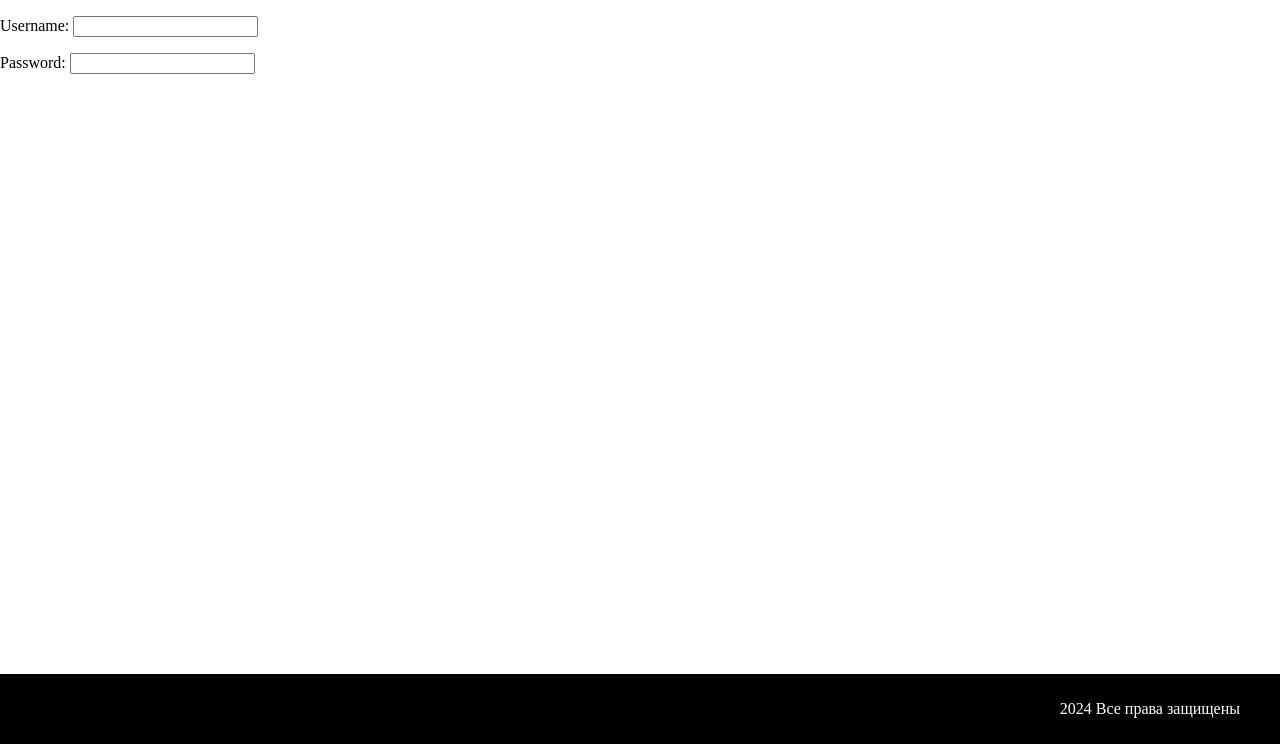
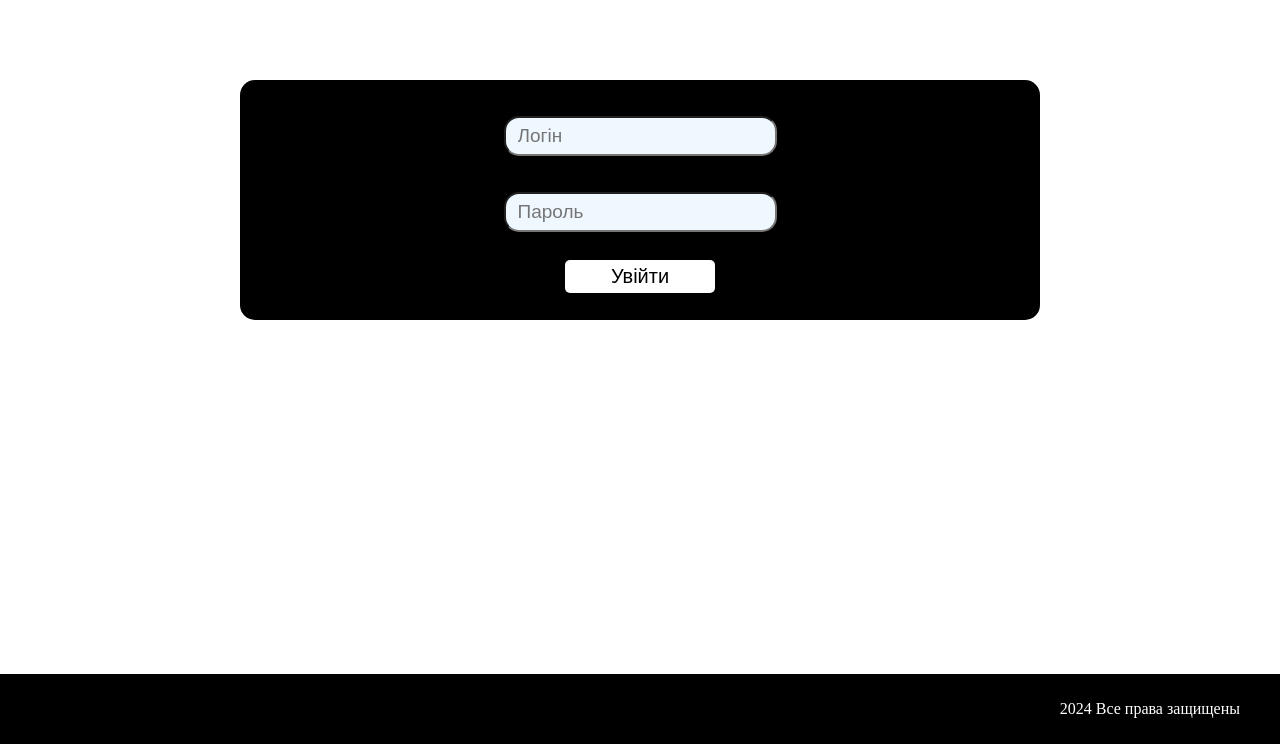
Before and after one commit to daniojey/Coffee-times, a Django app: page /user/login/ in a window 1280 px wide. Shown: the part 56-800 px from the top of the page. Run offline with Django 5.2, Linux system fonts and the light colour scheme.

Commit message:
add login page min css

```diff
--- a/main/settings.py
+++ b/main/settings.py
@@ -129,6 +129,7 @@ STATIC_URL = 'static/'
 
 STATICFILES_DIRS = [
     BASE_DIR / "static",
+    BASE_DIR / "static", 'users'
 ]
 
 # Default primary key field type
--- /dev/null
+++ b/users/static/css/login.css
@@ -0,0 +1,51 @@
+.form-container{
+    display: flex;
+    max-width: 800px;
+    width: 100%;
+    height: 240px;
+    box-sizing: border-box;
+    margin: 0 auto;
+    margin-top: 80px;
+    background-color: black;
+    align-items: center;
+    justify-content: center;
+    color: azure;
+    font-size: 18px;
+    border-radius: 15px;
+}
+
+form {
+    display: flex;
+    flex-direction: column;
+    justify-content: center;
+    align-items: center;
+}
+
+.form-input {
+    padding: 7px 12px;
+    border-radius: 15px;
+    font-size: 19px;
+    background-color: aliceblue;
+    color: black;
+}
+
+.submit-btn {
+    display: flex;
+    text-align: center;
+    align-items: center;
+    justify-content: center;
+    padding: 5px 7px;
+    font-size: 20px;
+    color: black;
+    background-color: #FFFF;
+    border: none;
+    margin: 10px 0px;
+    border-radius: 5px;
+    max-width: 150px;
+    width: 100%;
+    transition: transform 0.3s ease;
+}
+
+.submit-btn:hover {
+    transform: scale(1.05);
+}
--- a/users/templates/users/login.html
+++ b/users/templates/users/login.html
@@ -2,10 +2,18 @@
 {% load static %}
 
 {% block content %}
+<link rel="stylesheet" href="{% static "css/login.css" %}">
 <div class='base-container'>
     <div class='form-container'>
         <form action="" method='post'>{% csrf_token %}
-            {{ form.as_p }}
+            <p><input type="text" id='username' name='username' placeholder='Логін' class='form-input'></p>
+            <p><input type="password" id='password' name='password' placeholder='Пароль' class='form-input'></p>
+
+            {% for error in form.errors %}
+                <p>{{ error }}</p>
+            {% endfor %}
+
+            <button type='submit' class='submit-btn'>Увійти</button>
         </form>
     </div>
 </div>
```
